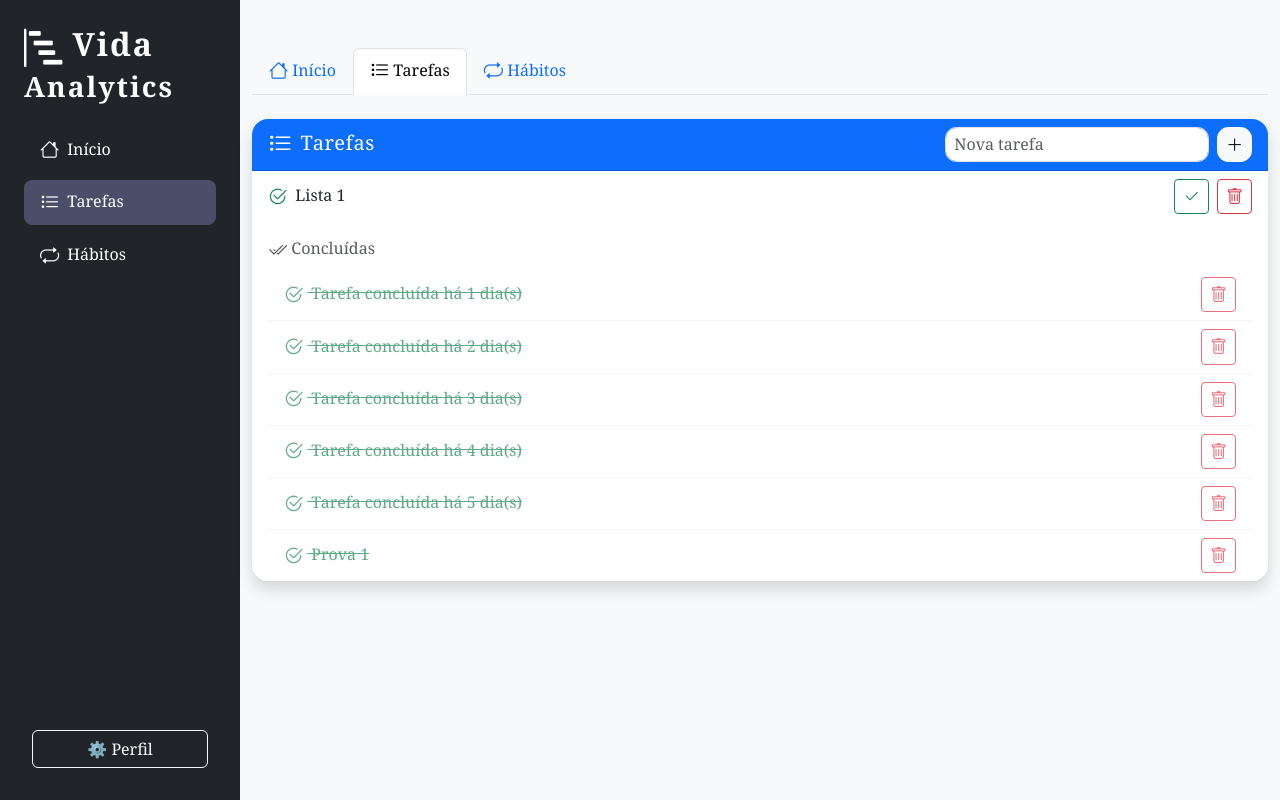
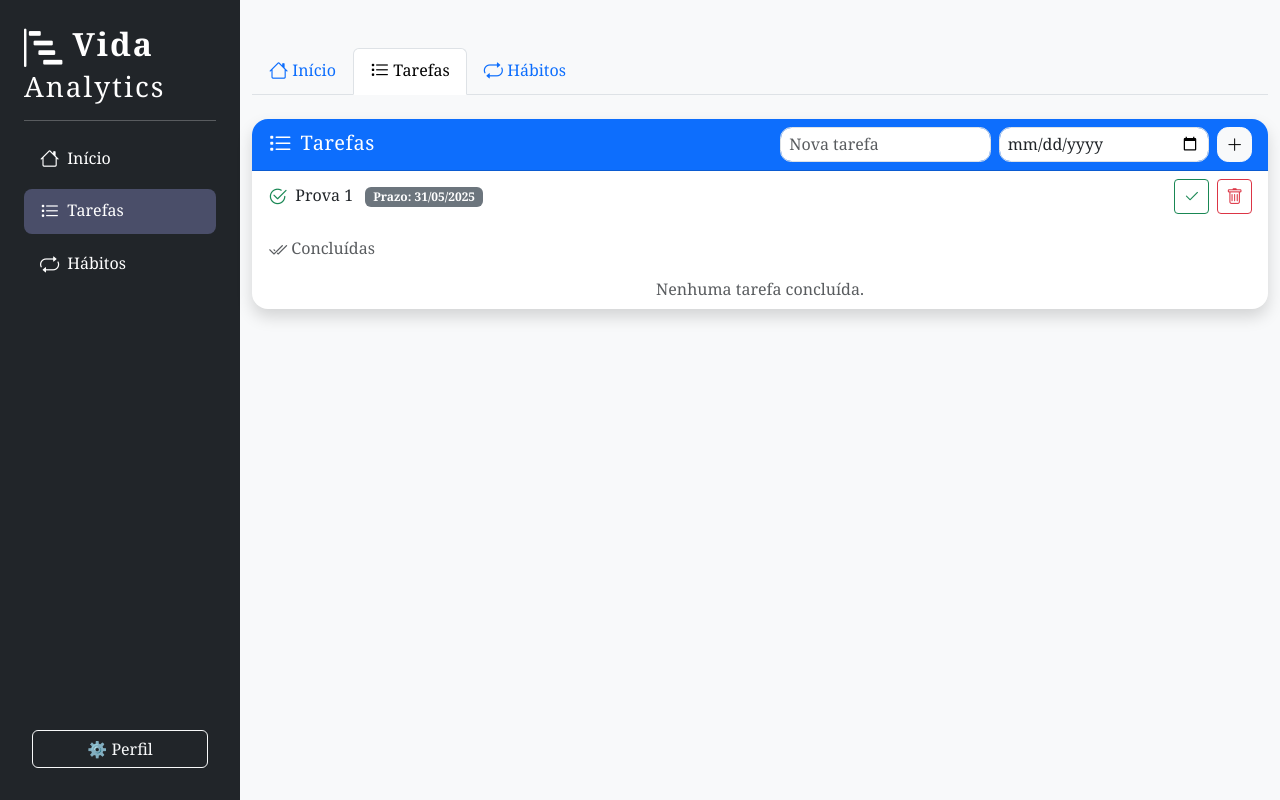
Before and after one commit to Jvezyk/VidaXp---analytics, a Flask app: page /tarefas in a window 1280 px wide. Run offline with Flask 3, Linux system fonts and the light colour scheme; a user stored in the database is signed in; data comes from the database, SQL or seed files in the repository.

Commit message:
Finalizado

```diff
--- a/main.py
+++ b/main.py
@@ -27,6 +27,7 @@
     titulo = db.Column(db.String(120), nullable=False)
     status = db.Column(db.String(20), default='pendente')
     data_entrega = db.Column(db.DateTime, nullable=False, default=datetime.now)
+    prazo = db.Column(db.Date)
     usuario_id = db.Column(db.Integer, db.ForeignKey(
         'usuario.id'), nullable=False)
 
@@ -48,6 +49,14 @@
         self.status = 'concluído'
 
 
+class HistoricoAtividade(db.Model):
+    id = db.Column(db.Integer, primary_key=True)
+    usuario_id = db.Column(db.Integer, db.ForeignKey('usuario.id'))
+    tipo = db.Column(db.String(20))  # 'tarefa' ou 'habito'
+    data = db.Column(db.Date)
+    titulo = db.Column(db.String(120))
+
+
 class RegistroHabito(db.Model):
     id = db.Column(db.Integer, primary_key=True)
     data = db.Column(db.Date, default=date.today)
@@ -63,7 +72,8 @@
         existe = RegistroHabito.query.filter_by(
             habito_id=habito.id, data=hoje).first()
         if not existe:
-            novo = RegistroHabito(habito_id=habito.id)
+            novo = RegistroHabito(data=hoje)
+            novo.habito_id = habito.id
             db.session.add(novo)
     db.session.commit()
 
@@ -147,13 +157,14 @@
     usuario = Usuario.query.get(usuario_id)
     tarefas = usuario.tarefas if usuario else []
     habitos = usuario.habitos if usuario else []
-    return render_template("index.html", tarefas=tarefas, habitos=habitos, aba="dashboard")
+    return render_template("index.html", usuario=usuario, tarefas=tarefas, habitos=habitos, aba="dashboard")
 
 
 @app.route("/tarefas")
 def tarefas():
     usuario_id = session.get("usuario_id")
     tarefas = Tarefa.query.filter_by(usuario_id=usuario_id).all()
+    removido = db.Column(db.Boolean, default=False)
     return render_template("index.html", tarefas=tarefas, aba="tarefas")
 
 
@@ -161,16 +172,23 @@
 def habitos():
     usuario_id = session.get("usuario_id")
     habitos = Habito.query.filter_by(usuario_id=usuario_id).all()
+    removido = db.Column(db.Boolean, default=False)
     return render_template("index.html", habitos=habitos, aba="habitos")
 
 
 @app.route("/adicionar_tarefa", methods=["POST"])
 def adicionar_tarefa():
+    titulo = request.form["titulo"]
+    prazo = request.form.get("prazo")
+    if not prazo:
+        flash("Por favor, preencha o prazo da tarefa.", "warning")
+        return redirect(url_for("tarefas"))
     usuario_id = session.get("usuario_id")
     usuario = Usuario.query.get(usuario_id)
-    titulo = request.form["titulo"]
     tarefa = Tarefa()
     tarefa.titulo = titulo
+    tarefa.prazo = datetime.strptime(prazo, "%Y-%m-%d") if prazo else None
+    tarefa.data_entrega = datetime.now()
     tarefa.usuario_id = usuario_id
     db.session.add(tarefa)
     db.session.commit()
@@ -181,6 +199,13 @@
 def concluir_tarefa(id):
     tarefa = Tarefa.query.get_or_404(id)
     tarefa.concluir()
+    db.session.commit()
+    historico = HistoricoAtividade()
+    historico.usuario_id = tarefa.usuario_id
+    historico.tipo = 'tarefa'
+    historico.data = date.today()
+    historico.titulo = tarefa.titulo
+    db.session.add(historico)
     db.session.commit()
     return redirect(url_for("tarefas"))
 
@@ -203,6 +228,7 @@
     habito.usuario_id = usuario_id
     db.session.add(habito)
     db.session.commit()
+    renovar_registros_habitos(usuario_id)
     return redirect(url_for("habitos"))
 
 
@@ -215,6 +241,12 @@
     if registro:
         registro.concluido = True
     habito.concluir()
+    historico = HistoricoAtividade()
+    historico.usuario_id = habito.usuario_id
+    historico.tipo = 'habito'
+    historico.data = hoje
+    historico.titulo = habito.titulo
+    db.session.add(historico)
     db.session.commit()
     return redirect(url_for("habitos"))
 
@@ -227,6 +259,32 @@
     return redirect(url_for("habitos"))
 
 
+@app.route("/lembretes_pendentes")
+def lembretes_pendentes():
+    usuario_id = session.get("usuario_id")
+    hoje = date.today()
+    # Tarefas pendentes
+    tarefas = Tarefa.query.filter_by(
+        usuario_id=usuario_id, status='pendente').all()
+    # Hábitos pendentes do dia
+    registros = RegistroHabito.query.join(Habito).filter(
+        Habito.usuario_id == usuario_id,
+        RegistroHabito.data == hoje,
+        RegistroHabito.concluido == False
+    ).all()
+    habitos = [r.habito.titulo for r in registros]
+    return jsonify({
+        "tarefas": [
+            {
+                "titulo": t.titulo,
+                "prazo": t.prazo.strftime('%d/%m/%Y') if t.prazo else ""
+            }
+            for t in tarefas
+        ],
+        "habitos": habitos
+    })
+
+
 @app.route("/dados_grafico")
 def dados_grafico():
     usuario_id = session.get("usuario_id")
@@ -235,6 +293,7 @@
 
     tarefas_concluidas = Tarefa.query.filter_by(
         usuario_id=usuario_id, status='concluída').count()
+
     tarefas_pendentes = Tarefa.query.filter_by(
         usuario_id=usuario_id, status='pendente').count()
 
@@ -257,6 +316,7 @@
 @app.route("/dados_grafico_progresso")
 def dados_grafico_progresso():
     usuario_id = session.get("usuario_id")
+    renovar_registros_habitos(usuario_id)
     primeira_tarefa = Tarefa.query.filter_by(
         usuario_id=usuario_id).order_by(Tarefa.data_entrega).first()
     hoje = date.today()
@@ -269,7 +329,8 @@
     fim_dt = hoje
 
     dias = []
-    tarefas = []
+    tarefas_concluidas = []
+    tarefas_pendentes = []
     habitos_concluidos = []
     habitos_pendentes = []
 
@@ -278,29 +339,41 @@
         dias.append(dia.strftime("%Y-%m-%d"))
 
         # Tarefas concluídas no dia
-        tarefas_concluidas = Tarefa.query.filter_by(
-            usuario_id=usuario_id, status='concluída'
-        ).filter(db.func.date(Tarefa.data_entrega) == dia).count()
-        tarefas.append(tarefas_concluidas)
+        concluidas = HistoricoAtividade.query.filter_by(
+            usuario_id=usuario_id, tipo='tarefa', data=dia
+        ).count()
+        tarefas_concluidas.append(concluidas)
 
-        # Hábitos concluídos e pendentes no dia
-        registros_total = RegistroHabito.query.join(Habito).filter(
-            Habito.usuario_id == usuario_id,
-            RegistroHabito.data == dia
+        pendentes = Tarefa.query.filter(
+            Tarefa.usuario_id == usuario_id,
+            Tarefa.status == 'pendente',
+            Tarefa.prazo.isnot(None),
+            Tarefa.prazo <= dia
         ).count()
+        tarefas_pendentes.append(pendentes)
+
+        # habitos_concl = HistoricoAtividade.query.filter_by(
+        #     usuario_id=usuario_id, tipo='habito', data=dia
+        # ).count()
+        # habitos_concluidos.append(habitos_concl)
 
         registros_concluidos = RegistroHabito.query.join(Habito).filter(
             Habito.usuario_id == usuario_id,
             RegistroHabito.data == dia,
             RegistroHabito.concluido == True
         ).count()
+        habitos_concluidos.append(registros_concluidos)
 
-        habitos_concluidos.append(registros_concluidos)
+        registros_total = RegistroHabito.query.join(Habito).filter(
+            Habito.usuario_id == usuario_id,
+            RegistroHabito.data == dia
+        ).count()
         habitos_pendentes.append(registros_total - registros_concluidos)
 
     return jsonify({
         "dias": dias,
-        "tarefas": tarefas,
+        "tarefas": tarefas_concluidas,
+        "tarefas_pendentes": tarefas_pendentes,
         "habitos_concluidos": habitos_concluidos,
         "habitos_pendentes": habitos_pendentes
     })
--- a/static/dashboard.js
+++ b/static/dashboard.js
@@ -36,7 +36,6 @@
       .then(response => response.text())
       .then(() => {
         showToast("Adicionado com sucesso!");
-        atualizarGraficoProgresso();
         setTimeout(() => window.location.href = urlRedirect, 800);
       })
       .catch(err => {
@@ -68,12 +67,10 @@
             setTimeout(() => {
               li.remove();
               showToast(actionMsg);
-              atualizarGraficoProgresso();
               setTimeout(() => window.location.href = urlRedirect, 500);
             }, 400);
           } else {
             showToast(actionMsg);
-            atualizarGraficoProgresso();
             setTimeout(() => window.location.href = urlRedirect, 500);
           }
         })
@@ -98,6 +95,7 @@
   ajaxForm('form[action*="adicionar_habito"]', '/habitos');
   ajaxAction('a[href*="concluir_habito"]', '/habitos', "Hábito concluído!");
   ajaxAction('a[href*="remover_habito"]', '/habitos', "Hábito removido!");
+  if (typeof atualizarGrafico === 'function') atualizarGrafico();
 });
 
 // Toast estilo CSS injetado
--- a/templates/base.html
+++ b/templates/base.html
@@ -11,56 +11,7 @@
   <script src="{{ url_for('static', filename='dashboard.js') }}"></script>
   <script src="https://cdn.jsdelivr.net/npm/chart.js"></script>
   <script>
-    let graficoProgresso = null;
 
-    function renderGraficoProgresso(tarefasConcluidas, tarefasPendentes, habitosConcluidos, habitosTotal) {
-      const ctx = document.getElementById('graficoProgresso');
-
-      new Chart(ctx, {
-        type: 'bar',
-        data: {
-          labels: ['Tarefas Concluídas', 'Tarefas Pendentes', 'Hábitos Concluídos', 'Hábitos Pendentes'],
-          datasets: [{
-            label: 'Produtividade de Hoje',
-            data: [
-              tarefasConcluidas,
-              tarefasPendentes,
-              habitosConcluidos,
-              habitosTotal - habitosConcluidos
-            ],
-            backgroundColor: ['#198754', '#ffc107', '#0d6efd', '#dc3545']
-          }]
-        },
-        options: {
-          responsive: true,
-          scales: { y: { beginAtZero: true, ticks: { stepSize: 1 } } }
-        }
-      });
-    }
-
-    function atualizarGraficoProgresso() {
-      fetch('/dados_grafico')
-        .then(res => res.json())
-        .then(data => renderGraficoProgresso(
-          data.tarefas_concluidas,
-          data.tarefas_pendentes,
-          data.habitos_concluidos,
-          data.habitos_total
-        ));
-    }
-    //document.addEventListener('DOMContentLoaded', atualizarGraficoProdutividade);
-
-function atualizarGraficoProgresso() {
-  fetch('/dados_grafico')
-    .then(res => res.json())
-    .then(data => renderGraficoProgresso(
-      data.tarefas_concluidas,
-      data.tarefas_pendentes,
-      data.habitos_concluidos,
-      data.habitos_total
-    ));
-}
-    document.addEventListener('DOMContentLoaded', atualizarGraficoProgresso);
   </script>
   <style>
     body {
@@ -72,16 +23,16 @@
 <body>
   <div class="d-flex min-vh-100">
 
-
     <!-- Sidebar -->
     <nav class="sidebar bg-dark text-white p-4 d-flex flex-column justify-content-between">
       <div>
-        <h2 class="mb-4" style="font-weight: bold; letter-spacing: 2px;">
+        <h2 class="mb-2" style="font-weight: bold; letter-spacing: 2px;">
           <i class="bi bi-bar-chart-steps me-2"></i>Vida
           <br>
           <div>
-            <h3 class="mb-3 d-flex mt-auto me-3" style="font-weight:600; letter-spacing: 2px;">Analytics
+            <h3 class="mb-1 d-flex mt-auto me-3" style="font-weight:400; letter-spacing: 2px;">Analytics
             </h3>
+            <hr>
           </div>
         </h2>
         <ul class="nav flex-column gap-2">
--- a/templates/index.html
+++ b/templates/index.html
@@ -20,11 +20,47 @@
   </ul>
 
   {% if aba == 'dashboard' %}
-  <div class="row mb-4">
+  <script>
+    async function carregarLembretes() {
+      const resp = await fetch('/lembretes_pendentes');
+      const dados = await resp.json();
+      const lista = document.getElementById('listaLembretes');
+      const card = document.getElementById('cardLembretes');
+      const semLembretes = document.getElementById('semLembretes');
+      lista.innerHTML = '';
+      let temLembrete = false;
+      if (dados.tarefas.length) {
+        dados.tarefas.forEach(t => {
+          const li = document.createElement('li');
+          li.className = "list-group-item d-flex align-items-center";
+          li.innerHTML = `<span class="badge bg-primary me-2">Tarefa</span> ${t.titulo} <span class="badge bg-secondary ms-2">Prazo: ${t.prazo}</span>`;
+          lista.appendChild(li);
+          temLembrete = true;
+        });
+      }
+      if (dados.habitos.length) {
+        dados.habitos.forEach(h => {
+          const li = document.createElement('li');
+          li.className = "list-group-item d-flex align-items-center";
+          li.innerHTML = `<span class="badge bg-success me-2">Hábito</span> ${h}`;
+          lista.appendChild(li);
+          temLembrete = true;
+        });
+      }
+      card.style.display = 'block';
+      semLembretes.style.display = temLembrete ? 'none' : 'block';
+      lista.style.display = temLembrete ? 'block' : 'none';
+    }
+    document.addEventListener('DOMContentLoaded', carregarLembretes);
+  </script>
+
+  <div class="row mb-2">
+    <!-- Mensagem de boas-vindas -->
     <div class="col-lg-6">
       <div class="card shadow border-0 rounded-4">
         <div class="card-body">
-          <h2 class="card-title mb-3"><i class="bi bi-bar-chart-steps me-2"></i>Bem-vindo ao Vida Analytics!</h2>
+          <h2 class="card-title mb-3 fw-bold "><i class="bi bi-bar-chart-steps me-2"></i>Bem-vindo ao Vida Analytics, {{usuario.nome }}!
+          </h2>
           <p class="card-text">Gerencie suas tarefas e hábitos, acompanhe seu progresso e evolua sua rotina!</p>
           <hr>
           <div class="d-flex gap-4">
@@ -40,25 +76,41 @@
         </div>
       </div>
     </div>
-
+    <!-- Card de lembretes -->
+    <div class="col-lg-6 me-lg-8">
+      <div id="cardLembretes" class="card shadow border-0 rounded-4 mb-2" style="display:none;">
+        <div class="card-body text-center">
+          <div class="mb-0">
+            <i class="bi bi-bell-fill text-warning" style="font-size: 2.5rem;"></i>
+          </div>
+          <h5 class="card-title mb-3 fw-bold text-warning">Lembretes de hoje</h5>
+          <hr>
+          <ul id="listaLembretes" class="list-group list-group-flush mb-0 ad"></ul>
+          <div id="semLembretes" class="text-muted mt-3" style="display:none;">
+            <i class="bi bi-emoji-smile"></i> Nenhuma pendência para hoje!
+          </div>
+        </div>
+      </div>
+    </div>
+  </div>
   <!-- Gráfico de Progresso Diário -->
-    <div class="container py-5">
+  <div class="container py-3">
     <div class="card shadow border-0 rounded-4">
       <div class="card-header bg-info text-white rounded-top-4">
-          <h5 class="mb-0"><i class="bi bi-graph-up"></i> Progresso Diário</h5>
+        <h5 class="mb-0 fw-bold"><i class="bi bi-graph-up"></i> Quadro de Produtividade</h5>
       </div>
       <div class="card-body">
         <canvas id="graficoProgresso" height="100"></canvas>
-        </div>
-      </div>
-    </div>
         <script src="https://cdn.jsdelivr.net/npm/chart.js"></script>
         <script>
           async function atualizarGrafico() {
+            console.log("Função atualizarGrafico chamada!");
             const resp = await fetch('/dados_grafico_progresso');
             const dados = await resp.json();
             const ctx = document.getElementById('graficoProgresso').getContext('2d');
-        if (window.graficoProgresso) window.graficoProgresso.destroy();
+            if (window.graficoProgresso && typeof window.graficoProgresso.destroy === 'function') {
+              window.graficoProgresso.destroy();
+            }
             window.graficoProgresso = new Chart(ctx, {
               type: 'line',
               data: {
@@ -72,19 +124,26 @@
                     tension: 0.3
                   },
                   {
+                    label: 'Tarefas pendente',
+                    data: dados.tarefas_pendentes,
+                    borderColor: 'rgba(255, 0, 0, 1)',
+                    backgroundColor: 'rgba(255, 0, 0, 0.2)',
+                    tension: 0.3
+                  },
+                  {
                     label: 'Hábitos concluídos',
                     data: dados.habitos_concluidos,
                     borderColor: 'rgba(40, 167, 69, 1)',
                     backgroundColor: 'rgba(40, 167, 69, 0.2)',
                     tension: 0.3
-              },
-              {
-                label: 'Hábitos pendentes',
-                data: dados.habitos_pendentes,
-                borderColor: 'rgba(255, 193, 7, 1)',
-                backgroundColor: 'rgba(255, 193, 7, 0.2)',
-                tension: 0.3
                   }
+                  // {
+                  //   label: 'Hábitos pendentes',
+                  //   data: dados.habitos_pendentes,
+                  //   borderColor: 'rgba(255, 193, 7, 1)',
+                  //   backgroundColor: 'rgba(255, 193, 7, 0.2)',
+                  //   tension: 0.3
+                  // }
                 ]
               },
               options: {
@@ -92,6 +151,18 @@
                 plugins: {
                   legend: { position: 'top' },
                   title: { display: false }
+                },
+                scales: {
+                  y: {
+                    beginAtZero: true,
+                    ticks: {
+                      stepSize: 1,
+                      precision: 0,
+                      callback: function (value) {
+                        return Number.isInteger(value) ? value : null;
+                      }
+                    }
+                  }
                 }
               }
             });
@@ -100,10 +171,12 @@
         </script>
         {% elif aba == 'tarefas' %}
         <div class="card shadow border-0 rounded-4">
-      <div class="card-header bg-primary text-white rounded-top-4 d-flex justify-content-between align-items-center">
+          <div
+            class="card-header bg-primary text-white rounded-top-4 d-flex justify-content-between align-items-center">
             <h5 class="mb-0"><i class="bi bi-list-task me-2"></i>Tarefas</h5>
             <form action="{{ url_for('adicionar_tarefa') }}" method="POST" class="d-flex gap-2 mb-0">
               <input name="titulo" class="form-control form-control-sm" placeholder="Nova tarefa" required>
+              <input name="prazo" type="date" class="form-control form-control-sm" placeholder="Prazo" required>
               <button class="btn btn-light btn-sm" title="Adicionar tarefa"><i class="bi bi-plus-lg"></i></button>
             </form>
           </div>
@@ -117,6 +190,9 @@
               <span>
                 <i class="bi bi-check2-circle me-1 text-success"></i>
                 {{ t.titulo }}
+                {% if t.prazo %}
+                <span class="badge bg-secondary ms-2">Prazo: {{ t.prazo.strftime('%d/%m/%Y') }}</span>
+                {% endif %}
               </span>
               <div>
                 <a href="{{ url_for('concluir_tarefa', id=t.id) }}" class="btn btn-outline-success btn-sm"
@@ -156,7 +232,8 @@
         </div>
         {% elif aba == 'habitos' %}
         <div class="card shadow border-0 rounded-4">
-      <div class="card-header bg-success text-white rounded-top-4 d-flex justify-content-between align-items-center">
+          <div
+            class="card-header bg-success text-white rounded-top-4 d-flex justify-content-between align-items-center">
             <h5 class="mb-0"><i class="bi bi-repeat me-2"></i>Hábitos</h5>
             <form action="{{ url_for('adicionar_habito') }}" method="POST" class="d-flex gap-2 mb-0">
               <input name="titulo" class="form-control form-control-sm" placeholder="Novo hábito" required>
@@ -166,7 +243,8 @@
           <ul class="list-group list-group-flush">
             {% for h in habitos %}
             <li class="list-group-item d-flex justify-content-between align-items-center">
-          <span class="{% if h.status=='concluído' %}text-decoration-line-through text-success fw-semibold{% endif %}">
+              <span
+                class="{% if h.status=='concluído' %}text-decoration-line-through text-success fw-semibold{% endif %}">
                 <i
                   class="bi bi-check2-circle me-1 {% if h.status=='concluído' %}text-success{% else %}text-secondary{% endif %}"></i>
                 {{ h.titulo }}
```
Also changed, not shown: popular_dados.py (added, +44 -0 lines), README.md, instance/vidaxp.db. Lines whose indentation alone changed are shown as unchanged.
